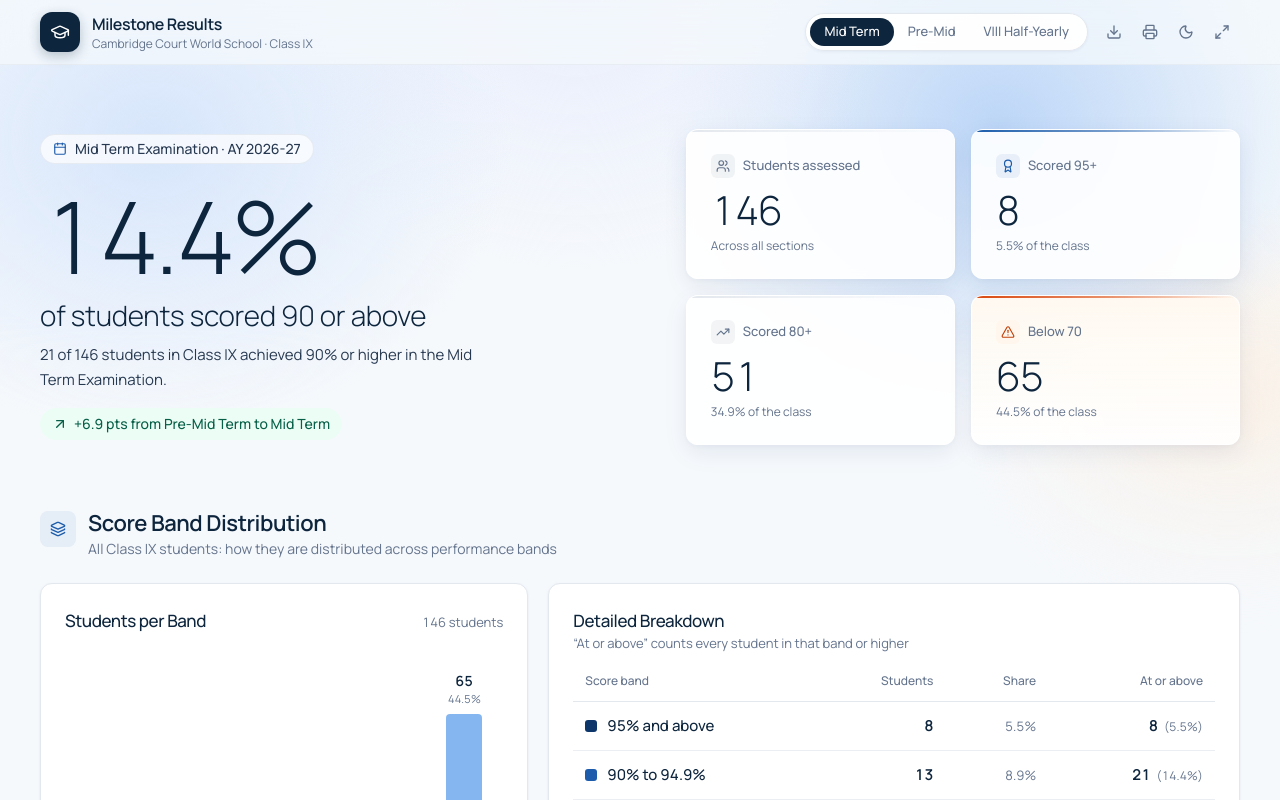
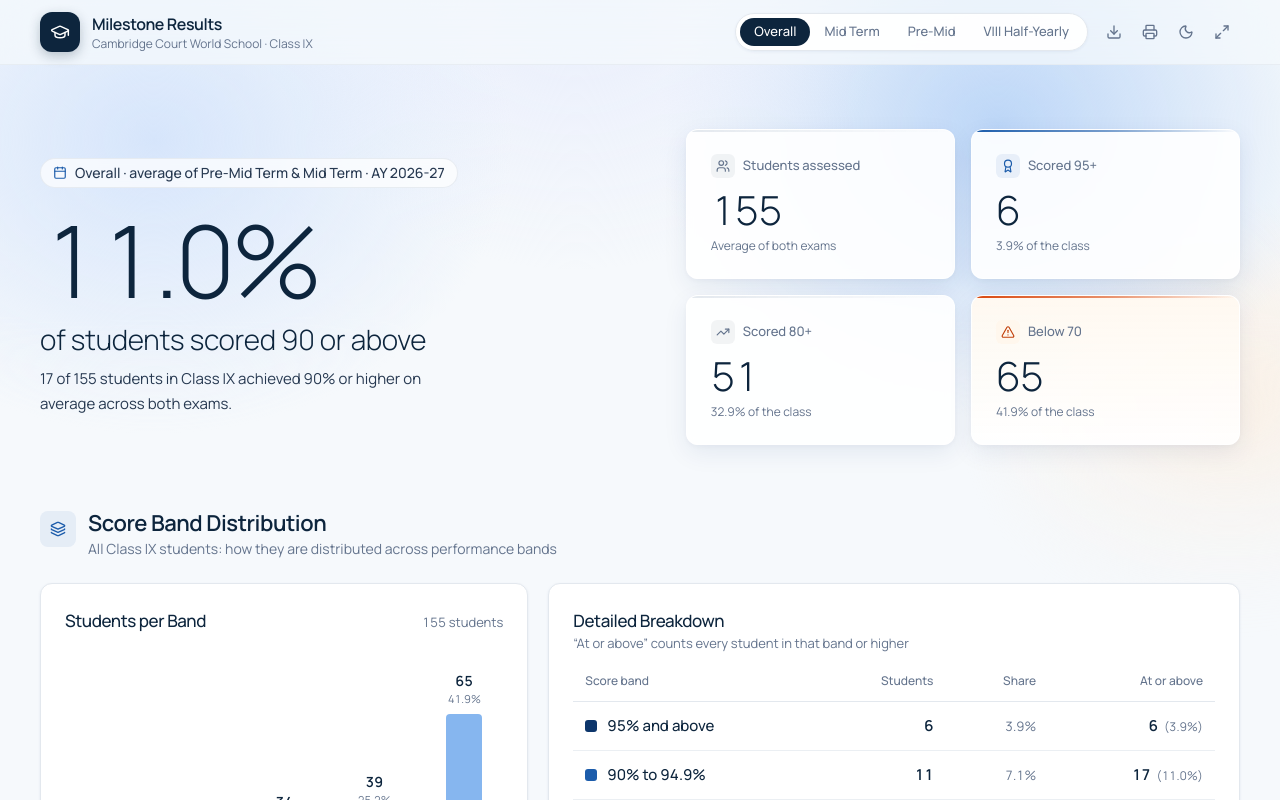
Before and after one commit to chirayumishra24/milestone_dashboard, a Next.js app: page /dashboard in a window 1280 px wide. Shown: the top 800 px of the page. Built offline with nearby package versions, Linux system fonts and the light colour scheme.

Commit message:
feat: add overall view and refine subject views in Class9Dashboard

```diff
--- a/src/components/bands/Class9Dashboard.tsx
+++ b/src/components/bands/Class9Dashboard.tsx
@@ -2,8 +2,8 @@
 import React, { useEffect, useMemo, useState } from 'react';
 import { motion, useReducedMotion } from 'motion/react';
 import { AlertTriangle, ArrowDownRight, ArrowUpRight, Award, BookOpen, Calendar, Info, Layers, TrendingUp, Users } from 'lucide-react';
-import { EXAMS, ExamId, type ActualDataset, type ActualGroup, type FineCounts } from '@/data/milestoneBands';
-import { BandCounts, atOrAbove, examsWithData, formatCount, formatPct, leaderBy90, ninetyShare, subjectRows, toChartCounts, totalOf } from '@/utils/bands';
+import { EXAMS, ExamId, SCORE_BANDS, type ActualDataset, type ActualGroup, type FineCounts } from '@/data/milestoneBands';
+import { BandCounts, atOrAbove, examsWithData, formatCount, formatPct, leaderBy90, ninetyShare, toChartCounts, totalOf } from '@/utils/bands';
 import type { CsvCell } from '@/utils/csv';
 import DashboardFrame from './DashboardFrame';
 import BandThemeStyle from './BandThemeStyle';
@@ -16,6 +16,34 @@ import { cardClass, cardSubtitleClass, cardTitleClass, raisedCardClass, textMute
 const round1 = (value: number) => Math.round(value * 10) / 10;
 const examById = (id: ExamId) => EXAMS.find((exam) => exam.id === id)!;
 const countsFor = (group: ActualGroup, exam: ExamId): BandCounts => toChartCounts(group.results[exam] as FineCounts);
+
+/** What the toggle can show: one exam from the sheet, or "Overall" */
+type ViewId = 'overall' | ExamId;
+
+/**
+ * "Overall", as on the school website: each band's student count averaged over the two Class IX
+ * exams and rounded, so its "students assessed" is an average, not a headcount.
+ */
+const OVERALL_EXAMS: ExamId[] = ['preMid', 'midTerm'];
+const OVERALL = {
+  label: 'Overall Performance',
+  name: 'Overall',
+  shortLabel: 'Overall',
+  title: 'Average of Pre-Mid Term and Mid Term',
+};
+
+function overallCounts(group: ActualGroup): BandCounts | undefined {
+  if (!OVERALL_EXAMS.every((exam) => group.results[exam])) return undefined;
+  const parts = OVERALL_EXAMS.map((exam) => countsFor(group, exam));
+  return Object.fromEntries(
+    SCORE_BANDS.map((band) => [band.id, Math.round(parts.reduce((sum, part) => sum + part[band.id], 0) / parts.length)]),
+  ) as BandCounts;
+}
+
+const viewCounts = (group: ActualGroup, view: ViewId): BandCounts | undefined =>
+  view === 'overall' ? overallCounts(group) : group.results[view] ? countsFor(group, view) : undefined;
+
+const viewInfo = (view: ViewId) => (view === 'overall' ? OVERALL : { ...examById(view), title: examById(view).label });
 
 /** Keeps a choice in the URL (?exam=preMid, ?subject=maths) so a view can be shared */
 function useUrlParam<T extends string>(param: string, options: readonly T[], fallback: T): [T, (value: T) => void] {
@@ -222,32 +250,45 @@ export default function Class9Dashboard({
   csv: { filename: string; headers: string[]; rows: CsvCell[][] };
 }) {
   const whole = data.wholeClass;
-  // Newest first in the toggle, as on the school website
-  const wholeExams = [...examsWithData(whole)].reverse();
-  const [exam, setExam] = useUrlParam<ExamId>('exam', wholeExams.map((e) => e.id), wholeExams[0].id);
+  // Overall first, then the exams newest first, as on the school website
+  const examViews: ViewId[] = [...examsWithData(whole)].reverse().map((exam) => exam.id);
+  const views: ViewId[] = overallCounts(whole) ? ['overall', ...examViews] : examViews;
+  const [view, setView] = useUrlParam<ViewId>('exam', views, views[0]);
 
-  const counts = countsFor(whole, exam);
+  const counts = viewCounts(whole, view) as BandCounts;
   const total = totalOf(counts);
   const classShare = ninetyShare(counts);
-  const examInfo = examById(exam);
-  const isClassIX = exam !== 'viiiHalfYearly';
-  // The exam just before this one in the sheet that the class has figures for
+  const examInfo = viewInfo(view);
+  const isOverall = view === 'overall';
+  const isClassIX = view !== 'viiiHalfYearly';
+  // The exam just before this one in the sheet that the class has figures for (none for Overall)
   const chronological = examsWithData(whole);
-  const previous = chronological[chronological.findIndex((e) => e.id === exam) - 1];
+  const previous = isOverall ? undefined : chronological[chronological.findIndex((exam) => exam.id === view) - 1];
 
-  // Subjects: follow the header exam when the sheet has subject figures for it, otherwise the latest exam that has them
-  const subjectExams = EXAMS.filter((e) => data.subjects.some((s) => s.results[e.id]));
-  const subjectExam = subjectExams.some((e) => e.id === exam) ? exam : subjectExams[subjectExams.length - 1]?.id;
-  const rows = useMemo(() => (subjectExam ? subjectRows(data.subjects, subjectExam) : []), [data.subjects, subjectExam]);
+  // Subjects: follow the header choice when the sheet has subject figures for it, otherwise the latest exam that has them
+  const subjectViews = (['overall', ...EXAMS.map((exam) => exam.id)] as ViewId[]).filter((v) =>
+    data.subjects.some((subject) => viewCounts(subject, v)),
+  );
+  const subjectView: ViewId | undefined = subjectViews.includes(view)
+    ? view
+    : [...EXAMS].reverse().map((exam) => exam.id).find((id) => subjectViews.includes(id));
+  const rows = useMemo(
+    () =>
+      data.subjects.flatMap((subject) => {
+        const subjectCounts = subjectView ? viewCounts(subject, subjectView) : undefined;
+        return subjectCounts ? [{ classId: subject.id, label: subject.label, counts: subjectCounts }] : [];
+      }),
+    [data.subjects, subjectView],
+  );
   const [subjectId, setSubjectId] = useUrlParam<string>('subject', data.subjects.map((s) => s.id), data.subjects[0]?.id ?? '');
   const subjectRow = rows.find((row) => row.classId === subjectId) ?? rows[0];
   const leader = leaderBy90(rows);
 
   const examToggle = (placement: 'bar' | 'row') => (
     <PillToggle
-      options={wholeExams.map((e) => ({ id: e.id, label: e.shortLabel, title: e.label }))}
-      value={exam}
-      onChange={setExam}
+      options={views.map((v) => ({ id: v, label: viewInfo(v).shortLabel, title: viewInfo(v).title }))}
+      value={view}
+      onChange={setView}
       label="Select examination"
       layoutId={`exam-toggle-${placement}`}
     />
@@ -273,7 +314,8 @@ export default function Class9Dashboard({
             <p className="inline-flex items-center gap-2 rounded-full border border-hairline/80 bg-white/70 px-3 py-1 text-sm font-medium backdrop-blur-sm dark:border-white/10 dark:bg-white/5">
               <Calendar className="h-3.5 w-3.5 text-[#1c5cab] dark:text-blue-200" aria-hidden="true" />
               <span className={textSecondary}>
-                {examInfo.label} · {isClassIX ? `AY ${data.academicYear}` : 'this cohort in Class VIII'}
+                {isOverall ? 'Overall · average of Pre-Mid Term & Mid Term' : examInfo.label} ·{' '}
+                {isClassIX ? `AY ${data.academicYear}` : 'this cohort in Class VIII'}
               </span>
             </p>
             <p className={`mt-6 text-[72px] font-light leading-[0.95] tracking-[-0.045em] tabular-nums sm:text-[100px] ${textPrimary}`}>
@@ -284,7 +326,7 @@ export default function Class9Dashboard({
             </p>
             <p className={`mt-3 max-w-[48ch] text-pretty text-[15px] leading-relaxed ${textSecondary}`}>
               {formatCount(atOrAbove(counts, 'b90'))} of {formatCount(total)} students {isClassIX ? 'in Class IX' : 'in this cohort'} achieved
-              90% or higher in the {examInfo.label}.
+              90% or higher {isOverall ? 'on average across both exams' : `in the ${examInfo.label}`}.
             </p>
             {previous && (
               <Reveal delay={0.3} className="mt-4">
@@ -297,7 +339,7 @@ export default function Class9Dashboard({
             <HeroStat
               label="Students assessed"
               value={total}
-              detail={isClassIX ? 'Across all sections' : 'In Class VIII'}
+              detail={isOverall ? 'Average of both exams' : isClassIX ? 'Across all sections' : 'In Class VIII'}
               delay={0.1}
               icon={<Users className="h-3.5 w-3.5" />}
             />
@@ -338,7 +380,7 @@ export default function Class9Dashboard({
           <BandPanel
             counts={counts}
             groupLabel={examInfo.label}
-            chartKey={`class-${exam}`}
+            chartKey={`class-${view}`}
             caption={`Class IX students in each score band, ${examInfo.label}`}
           />
         </section>
@@ -352,16 +394,17 @@ export default function Class9Dashboard({
             icon={<BookOpen className="h-4 w-4" aria-hidden="true" />}
           />
 
-          {!subjectExam || !subjectRow ? (
+          {!subjectView || !subjectRow ? (
             <div className={`${cardClass} p-8 text-center text-sm ${textSecondary}`}>The sheet has no subject-wise figures yet.</div>
           ) : (
             <div className="space-y-5">
-              {subjectExam !== exam && (
+              {subjectView !== view && (
                 <Reveal className="flex items-start gap-3 rounded-xl border border-[#c9dbf5] bg-[#eef4fd] p-4 text-sm text-ink-secondary dark:border-blue-400/20 dark:bg-blue-400/10 dark:text-slate-200">
                   <Info className="mt-0.5 h-4 w-4 flex-shrink-0 text-[#1c5cab] dark:text-blue-200" aria-hidden="true" />
                   <p className="text-pretty">
-                    <span className="font-semibold text-ink dark:text-slate-50">Subject figures below are from the {examById(subjectExam).label}.</span>{' '}
-                    The sheet does not have subject-wise figures for the {examInfo.label} yet. This section switches over once they are added.
+                    <span className="font-semibold text-ink dark:text-slate-50">Subject figures below are from the {viewInfo(subjectView).label}.</span>{' '}
+                    The sheet does not have subject-wise figures for {isOverall ? 'the Class IX exams' : `the ${examInfo.label}`} yet. This
+                    section switches over once they are added.
                   </p>
                 </Reveal>
               )}
@@ -379,21 +422,21 @@ export default function Class9Dashboard({
 
               <BandPanel
                 counts={subjectRow.counts}
-                groupLabel={`${subjectRow.label}, ${examById(subjectExam).name}`}
-                chartKey={`subject-${subjectRow.classId}-${subjectExam}`}
-                caption={`${subjectRow.label} students in each score band, ${examById(subjectExam).label}`}
+                groupLabel={`${subjectRow.label}, ${viewInfo(subjectView).name}`}
+                chartKey={`subject-${subjectRow.classId}-${subjectView}`}
+                caption={`${subjectRow.label} students in each score band, ${viewInfo(subjectView).label}`}
               />
 
               <Reveal className={`${cardClass} p-4 sm:p-6`}>
                 <div className="mb-3 px-1 sm:px-0">
                   <h3 className={cardTitleClass}>All Subjects</h3>
-                  <p className={cardSubtitleClass}>{examById(subjectExam).label}. Select a column heading to rank subjects.</p>
+                  <p className={cardSubtitleClass}>{viewInfo(subjectView).label}. Select a column heading to rank subjects.</p>
                 </div>
                 <BandRowsTable
                   rows={rows}
                   rowHeader="Subject"
                   leaderId={leader?.classId}
-                  caption={`Students in each score band by subject, ${examById(subjectExam).label}`}
+                  caption={`Students in each score band by subject, ${viewInfo(subjectView).label}`}
                 />
               </Reveal>
             </div>
```
